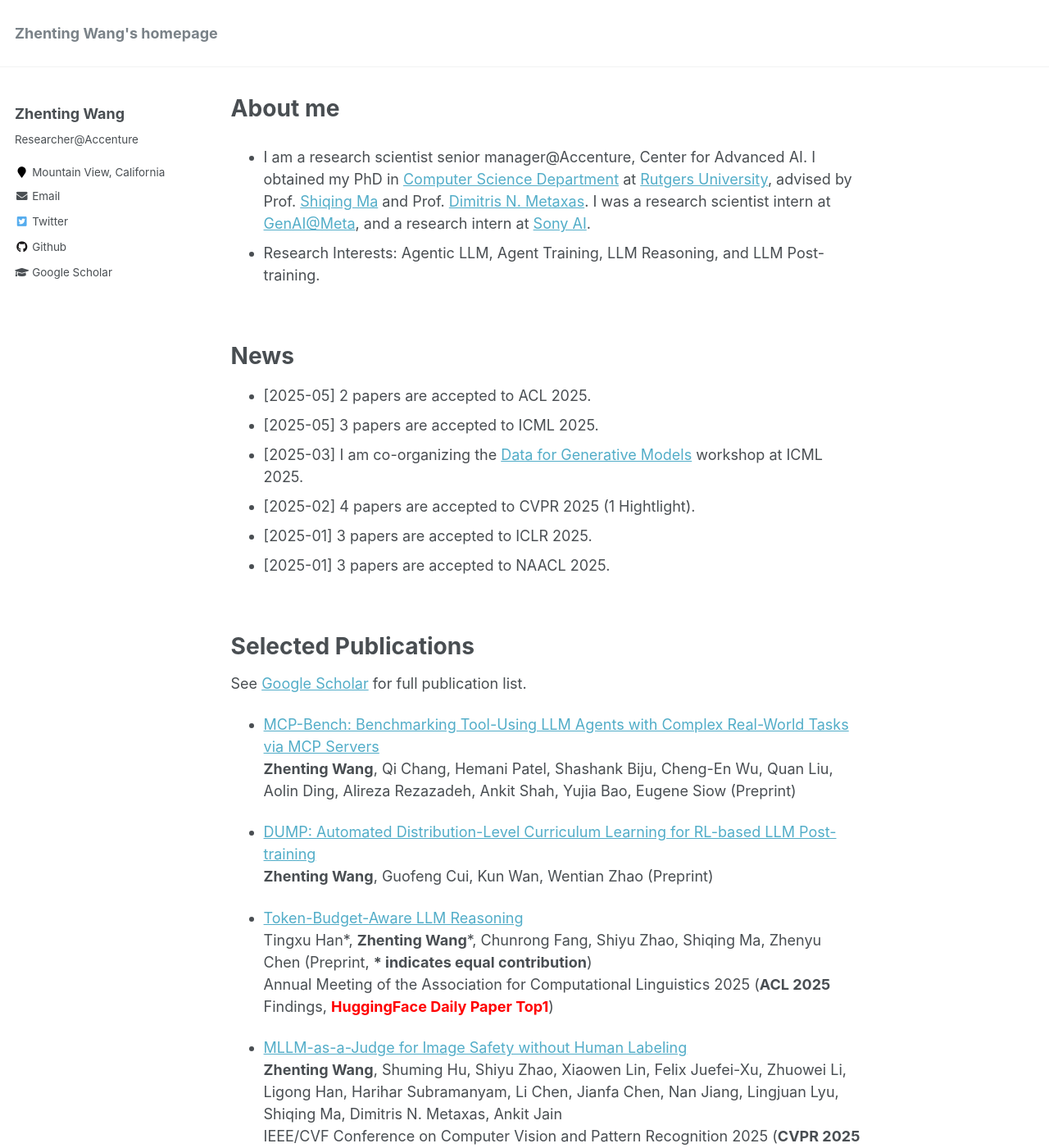
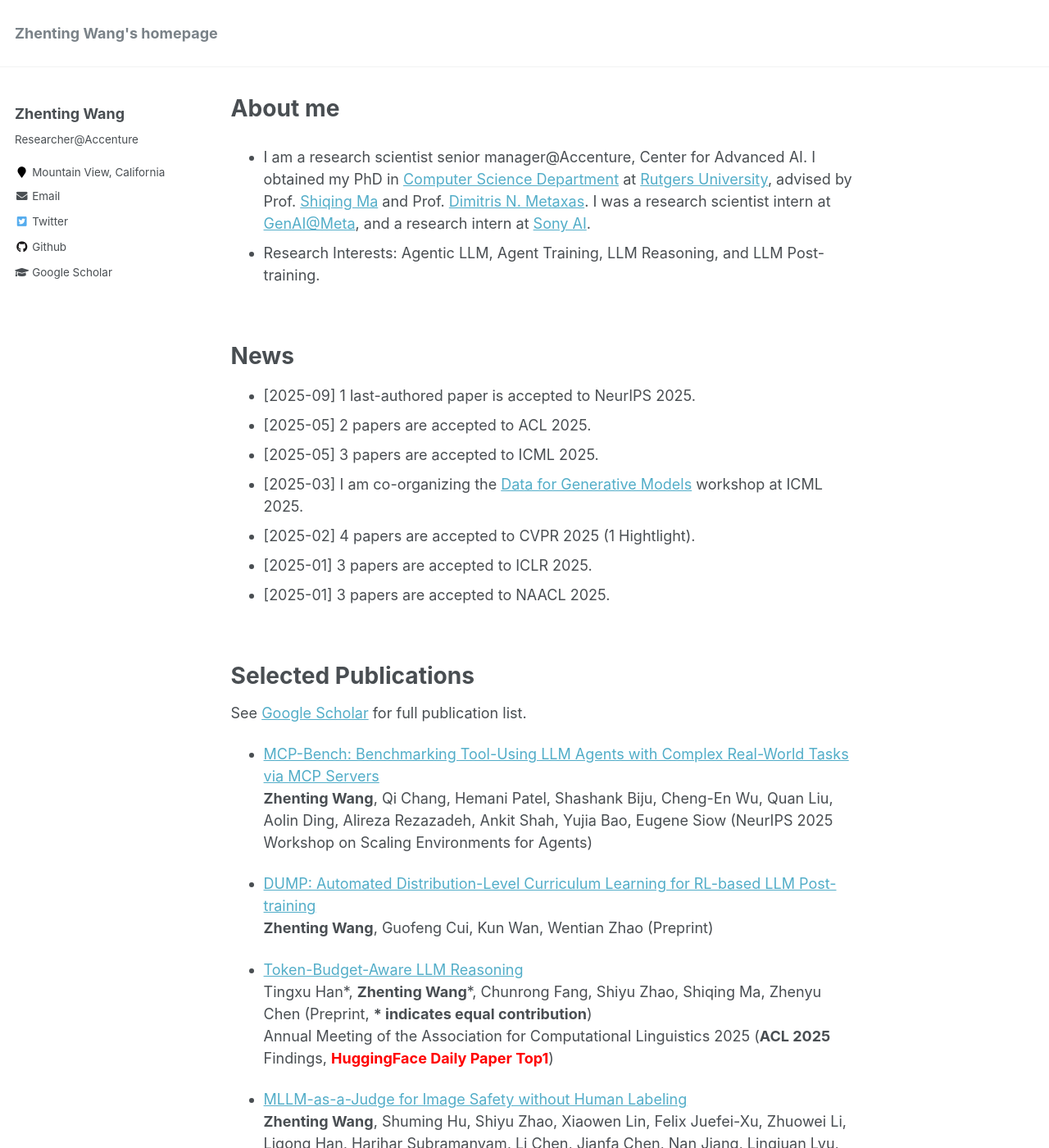
Before and after one commit to ZhentingWang/zhentingwang.github.io, a Jekyll site: the page built from _pages/about.md, in a window 1280 px wide and 1400 px high. Shown: the whole window at 82% size. Built offline with Jekyll 4.4.1, drawn with Linux system fonts in a browser that asks for light colours.

Commit message:
Update about.md

```diff
--- a/_pages/about.md
+++ b/_pages/about.md
@@ -15,6 +15,7 @@ redirect_from:
 
 News
 ======
+* [2025-09] 1 last-authored paper is accepted to NeurIPS 2025.
 * [2025-05] 2 papers are accepted to ACL 2025.
 * [2025-05] 3 papers are accepted to ICML 2025.
 * [2025-03] I am co-organizing the [Data for Generative Models](https://icml2025digbugs.github.io/) workshop at ICML 2025.
@@ -73,7 +74,7 @@ Selected Publications
 See [Google Scholar](https://scholar.google.com/citations?user=QSYVbj8AAAAJ&hl=en) for full publication list.
 
 * [MCP-Bench: Benchmarking Tool-Using LLM Agents with Complex Real-World Tasks via MCP Servers](https://arxiv.org/pdf/2508.20453)
-**Zhenting Wang**, Qi Chang, Hemani Patel, Shashank Biju, Cheng-En Wu, Quan Liu, Aolin Ding, Alireza Rezazadeh, Ankit Shah, Yujia Bao, Eugene Siow (Preprint)
+**Zhenting Wang**, Qi Chang, Hemani Patel, Shashank Biju, Cheng-En Wu, Quan Liu, Aolin Ding, Alireza Rezazadeh, Ankit Shah, Yujia Bao, Eugene Siow (NeurIPS 2025 Workshop on Scaling Environments for Agents)
 
 * [DUMP: Automated Distribution-Level Curriculum Learning for RL-based LLM Post-training](https://arxiv.org/pdf/2504.09710)
 **Zhenting Wang**, Guofeng Cui, Kun Wan, Wentian Zhao (Preprint)
```
